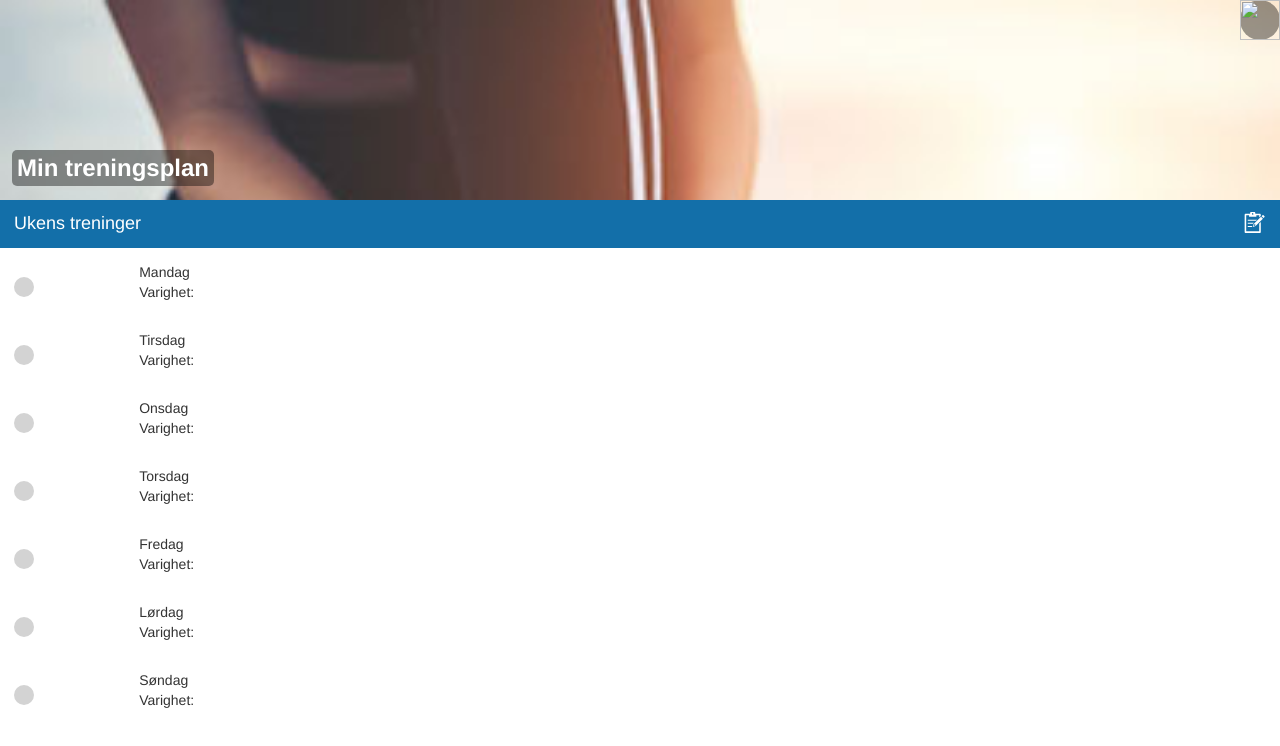
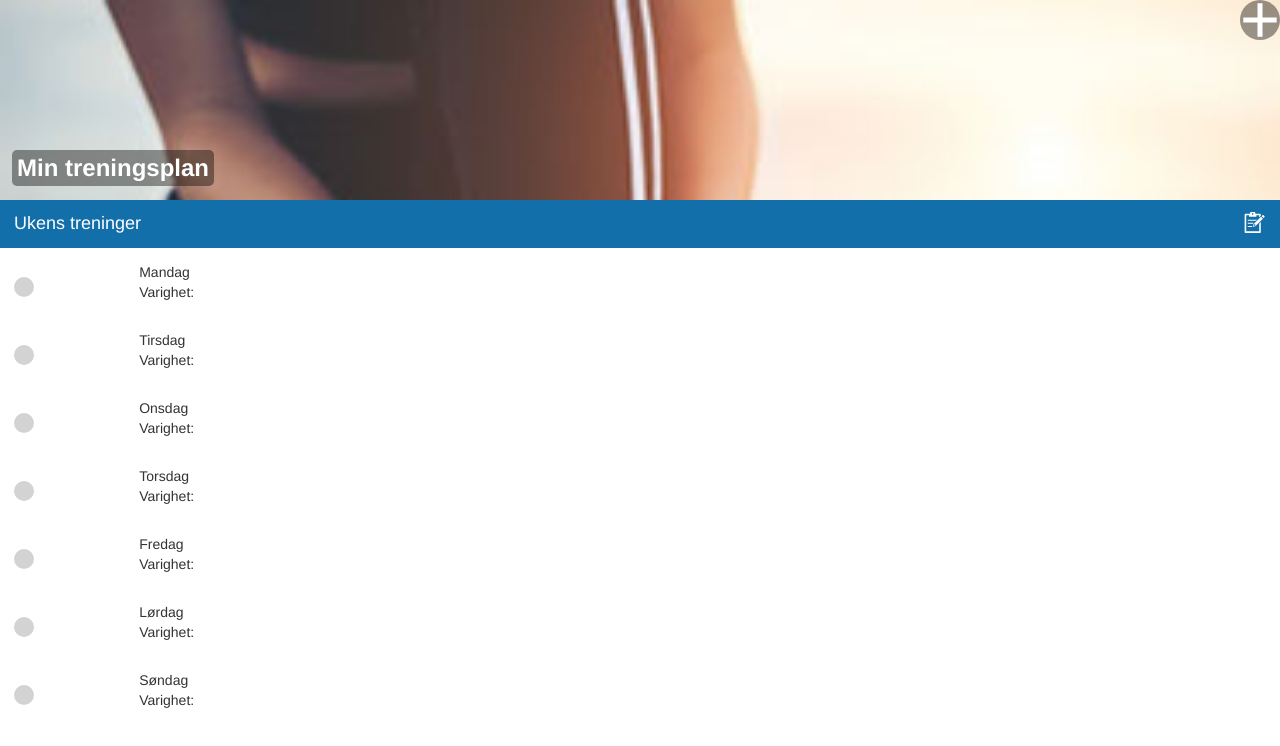
Before and after one commit to stinejf/workout-app, a website: page index.html in a window 1280 px wide. Drawn offline with nearby package versions, Linux system fonts and the light colour scheme; the site is published under a folder, as on GitHub Pages, so addresses that start at the root find nothing; no server answers.

Commit message:
changed link

```diff
--- a/index.html
+++ b/index.html
@@ -15,7 +15,7 @@
 <body>
     <div class="headerImage">
         <div id="newIcon">
-            <a href="new.html"><img src="/images/newItem.svg"></a>
+            <a href="new.html"><img src="images/newItem.svg"></a>
         </div>
        <h1>Min treningsplan</h1>
     </div>
```
